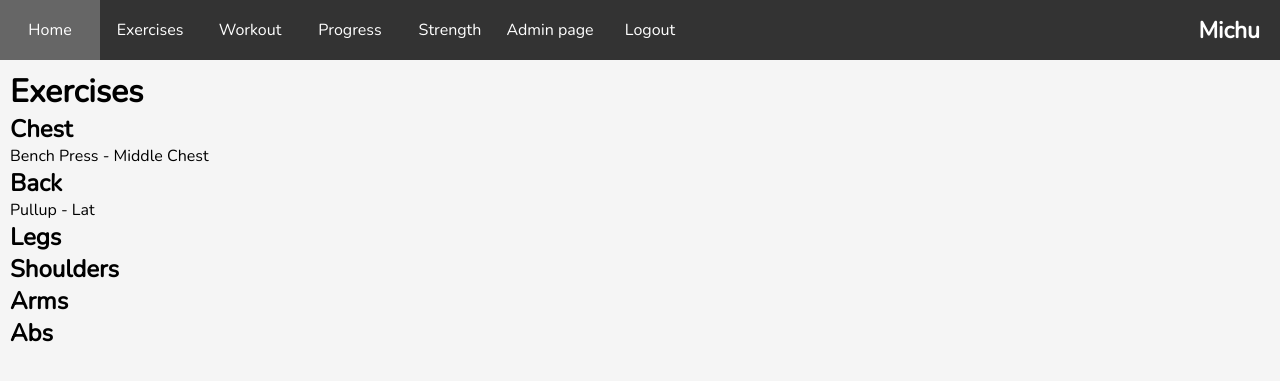
After one commit to MichalDakowicz/workout-tracker, a Flask app: page /exercises in a window 1280 px wide. The commit adds this page. Shown: the top 381 px of the page. Run offline with Flask 3, Linux system fonts and the light colour scheme; a user stored in the database is signed in; data comes from the database, SQL or seed files in the repository; both versions use the stored data as it was after the commit.

Commit message:
fck this

```diff
--- a/app.py
+++ b/app.py
@@ -2,7 +2,6 @@ from flask import Flask, render_template, request, url_for, redirect, session
 import sqlite3
 from werkzeug.security import generate_password_hash, check_password_hash
 import secrets
-import re
 
 app = Flask(__name__)
 app.secret_key = secrets.token_hex(16)
@@ -54,19 +53,41 @@ def create_table_workout():
             id INTEGER PRIMARY KEY AUTOINCREMENT,
             username TEXT NOT NULL,
             date TEXT NOT NULL,
-            exercises TEXT NOT NULL -- Touple list with a structure of [{exercise: [sets(amount), [reps], [weight]]}, {exercise: [sets(amount), [reps], [weight]]}, ...]
-        )
+            exercises TEXT NOT NULL
+            )
         """
     )
     conn.commit()
     conn.close()
 
-
 # Home page
 @app.route("/")
 def home():
     if "username" in session:
-        return render_template("home.html")
+        conn = connect_db()
+        cursor = conn.cursor()
+
+        cursor.execute("SELECT * FROM workouts WHERE username=?", (session["username"],))
+        workouts = cursor.fetchall()
+
+        for i in range(len(workouts)):
+            workout = list(workouts[i])
+            exercises = workout[3].split(",")
+            exercises = [exercise.split("\xa0")[0] for exercise in exercises if 'kg' not in exercise and exercise.strip()]
+            workout[3] = "\n".join(exercises)
+            workouts[i] = tuple(workout)
+
+        for i in range(len(workouts)):
+            workout = list(workouts[i])
+            exercises = workout[3].split("\n")
+            exercises = [exercise for exercise in exercises if exercise.strip()]
+            workout[3] = "\n".join(exercises)
+            workouts[i] = tuple(workout)
+
+        conn.close()
+
+        return render_template("home.html", workouts=workouts)
+
     return redirect(url_for("login"))
 
 # Login page
@@ -131,27 +152,6 @@ def register():
     return render_template("register.html")
 
 # Admin page
-# @app.route("/admin", methods=["GET", "POST"])
-# def admin():
-#     if "username" in session:
-#         if request.method == "POST":
-#             exercise = request.form["exercise"]
-#             muscle_group = request.form["muscle_group"]
-#             muscle = request.form["muscle"]
-
-#             conn = connect_db()
-#             cursor = conn.cursor()
-
-#             cursor.execute("INSERT INTO exercises (exercise, muscle_group, muscle) VALUES (?, ?, ?)", (exercise, muscle_group, muscle))
-
-#             conn.commit()
-#             conn.close()
-
-#             return redirect(url_for("admin"))
-
-#         return render_template("admin.html")
-#     return redirect(url_for("login"))
-
 @app.route("/admin", methods=["GET", "POST"])
 def admin():
     if "username" in session:
@@ -224,27 +224,7 @@ def workout():
             date = request.form["date"]
             exercises = request.form["exercises"]
 
-            exercises = re.split(r'(\w+(?: \w+)*)', exercises)[1:]
-
-            result = []
-
-            for i in range(0, len(exercises), 2):
-                exercise_name = exercises[i]
-                sets_data = exercises[i + 1].split('Set ')[1:]
-
-                sets_count = 0
-                reps_list = []
-                weights_list = []
-
-                for set_data in sets_data:
-                    set_info = re.findall(r'(\d+): (\d+) reps, (\d+)kg', set_data)[0]
-                    sets_count += 1
-                    reps_list.append(int(set_info[1]))
-                    weights_list.append(int(set_info[2]))
-
-                result.append({exercise_name: [sets_count, reps_list, weights_list]})
-
-            exercises = str(result)
+            exercises = exercises[1:-1]
 
             cursor.execute("INSERT INTO workouts (username, date, exercises) VALUES (?, ?, ?)", (username, date, exercises))
 
@@ -254,6 +234,37 @@ def workout():
 
         # Pass the list of exercises to the template
         return render_template("workout.html", exercises=exercises_list)
+
+    return redirect(url_for("home"))
+
+# Exercises list page
+@app.route("/exercises", methods=["GET", "POST"])
+def exercises():
+    if "username" in session:
+        conn = connect_db()
+        cursor = conn.cursor()
+
+        cursor.execute("SELECT * FROM exercises WHERE muscle_group=?", ("Chest",))
+        chest_exercises = cursor.fetchall()
+
+        cursor.execute("SELECT * FROM exercises WHERE muscle_group=?", ("Back",))
+        back_exercises = cursor.fetchall()
+
+        cursor.execute("SELECT * FROM exercises WHERE muscle_group=?", ("Legs",))
+        legs_exercises = cursor.fetchall()
+
+        cursor.execute("SELECT * FROM exercises WHERE muscle_group=?", ("Shoulders",))
+        shoulders_exercises = cursor.fetchall()
+
+        cursor.execute("SELECT * FROM exercises WHERE muscle_group=?", ("Arms",))
+        arms_exercises = cursor.fetchall()
+
+        cursor.execute("SELECT * FROM exercises WHERE muscle_group=?", ("Abs",))
+        abs_exercises = cursor.fetchall()
+
+        conn.close()
+
+        return render_template("exercises.html", chest_exercises=chest_exercises, back_exercises=back_exercises, legs_exercises=legs_exercises, shoulders_exercises=shoulders_exercises, arms_exercises=arms_exercises, abs_exercises=abs_exercises)
 
     return redirect(url_for("home"))
 
--- a/static/style.css
+++ b/static/style.css
@@ -213,7 +213,7 @@ input {
     box-sizing: border-box;
 }
 #workout {
-    margin-top: 80px;
+    margin-top: 70px;
 }
 #exercise-container{
     height: 40px;
@@ -284,3 +284,51 @@ input {
 .panels p a:hover {
     text-decoration: underline;
 }
+#home-page {
+    margin-top: 70px;
+    margin-left: 10px;
+    margin-right: 10px;
+}
+.home-page-panel {
+    display: inline-block;
+    width: 400px;
+    height: 400px;
+    background-color: #fff;
+    margin: 0 auto;
+    margin-top: 15px;
+    margin-bottom: 30px;
+    border-radius: 10px;
+    box-shadow: 0 0 10px #333;
+}
+.home-page-panel h2 {
+    text-align: center;
+    font-size: 36px;
+    margin-top: 40px;
+}
+.home-page-panel p {
+    text-align: center;
+    margin-top: 20px;
+}
+.home-page-panel h3 {
+    text-align: center;
+    margin-top: 20px;
+}
+#workouts table {
+    width: 90%;
+    margin: 0 auto;
+}
+#workouts table tr td {
+    border: 1px solid #ccc;
+    padding: 10px;
+    text-align: center;
+}
+#exercise-list {
+    margin-top: 70px;
+    margin-left: 10px;
+    margin-right: 10px;
+}
+.exercise-container ul {
+    margin: 0;
+    padding: 0;
+    list-style: none;
+}
--- a/templates/admin.html
+++ b/templates/admin.html
@@ -10,6 +10,7 @@
         <div id="menu">
             <ul>
                 <li><a href="{{ url_for('home') }}">Home</a></li>
+                <li><a href="{{ url_for('exercises') }}">Exercises</a></li>
                 <li><a href="{{ url_for('workout') }}">Workout</a></li>
                 <li><a href="#">Progress</a></li>
                 <li><a href="#">Strength</a></li>
--- /dev/null
+++ b/templates/exercises.html
@@ -0,0 +1,84 @@
+<!DOCTYPE html>
+<html lang="en">
+    <head>
+        <meta charset="UTF-8">
+        <title>Workout Tracker</title>
+        <link rel="stylesheet" href="{{ url_for('static', filename='style.css') }}">
+    </head>
+    <body>
+    <div id="header">
+        <div id="menu">
+            <ul>
+                <li><a href="{{ url_for('home') }}">Home</a></li>
+                <li><a href="#">Exercises</a></li>
+                <li><a href="{{ url_for('workout') }}">Workout</a></li>
+                <li><a href="#">Progress</a></li>
+                <li><a href="#">Strength</a></li>
+                {% if session['username'] == 'Michu' %}
+                <li><a href="{{ url_for('admin') }}">Admin page</a></li>
+                {% endif %}
+                <li><a href="{{ url_for('logout') }}">Logout</a></li>
+            </ul>
+        </div>
+        {% if 'username' in session %}
+        <div id="profile">
+            <a href="{{ url_for('home') }}">
+                <b><p>{{ session['username'] }}</p></b>
+            </a>
+        </div>
+        {% endif %}
+    </div>
+    <div id="exercise-list">
+        <h1>Exercises</h1>
+        <div class="exercise-container">
+            <h2>Chest</h2>
+            <ul>
+                {% for exercise in chest_exercises %}
+                <li>{{ exercise[1] }} - {{ exercise[3] }}</li>
+                {% endfor %}
+            </ul>
+        </div>
+        <div class="exercise-container">
+            <h2>Back</h2>
+            <ul>
+                {% for exercise in back_exercises %}
+                <li>{{ exercise[1] }} - {{ exercise[3] }}</li>
+                {% endfor %}
+            </ul>
+        </div>
+        <div class="exercise-container">
+            <h2>Legs</h2>
+            <ul>
+                {% for exercise in legs_exercises %}
+                <li>{{ exercise[1] }} - {{ exercise[3] }}</li>
+                {% endfor %}
+            </ul>
+        </div>
+        <div class="exercise-container">
+            <h2>Shoulders</h2>
+            <ul>
+                {% for exercise in shoulders_exercises %}
+                <li>{{ exercise[1] }} - {{ exercise[3] }}</li>
+                {% endfor %}
+            </ul>
+        </div>
+        <div class="exercise-container">
+            <h2>Arms</h2>
+            <ul>
+                {% for exercise in arms_exercises %}
+                <li>{{ exercise[1] }} - {{ exercise[3] }}</li>
+                {% endfor %}
+            </ul>
+        </div>
+        <div class="exercise-container">
+            <h2>Abs</h2>
+            <ul>
+                {% for exercise in abs_exercises %}
+                <li>{{ exercise[1] }} - {{ exercise[3] }}</li>
+                {% endfor %}
+            </ul>
+        </div>
+    </div>
+
+</body>
+</html>
--- a/templates/workout.html
+++ b/templates/workout.html
@@ -11,6 +11,7 @@
             <ul>
                 <li><a href="{{ url_for('home') }}">Home</a></li>
                 <li><a href="{{ url_for('workout') }}">Workout</a></li>
+                <li><a href="{{ url_for('exercises') }}">Exercises</a></li>
                 <li><a href="#">Progress</a></li>
                 <li><a href="#">Strength</a></li>
                 {% if 'username' in session %}
```
Also changed, not shown: templates/home.html (+35 -1 lines), test.py (added), tracker.db.
